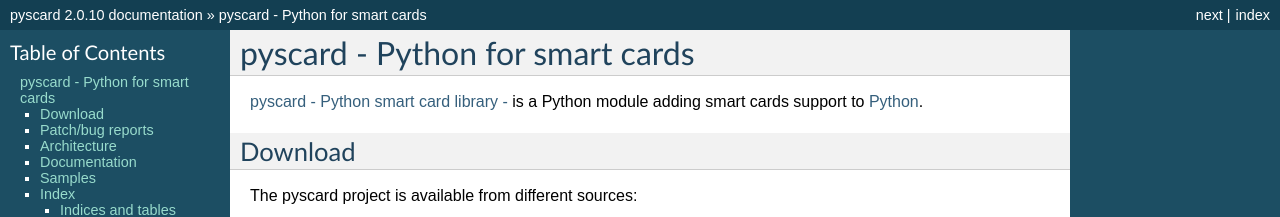
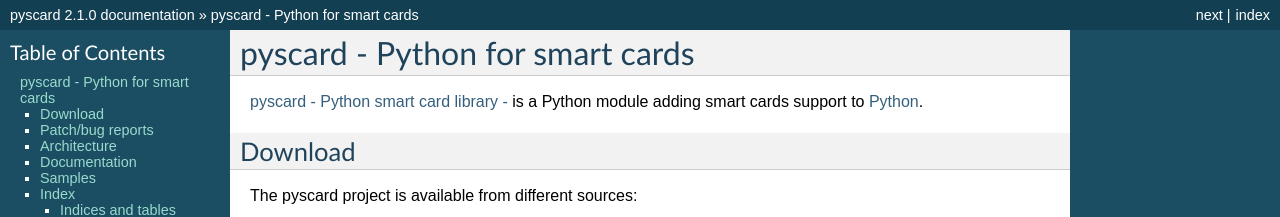
Before and after one commit to LudovicRousseau/pyscard, a Sphinx documentation site: the page built from smartcard/doc/index.rst, in a window 1280 px wide and 900 px high. Shown: the top 217 px of the window. Built offline with Sphinx 7.4.7, drawn with Linux system fonts in a browser that asks for light colours; some of the changed text lies outside the part shown.

Commit message:
Release 2.1.0
Signed-off-by: Ludovic Rousseau <ludovic.rousseau@free.fr>

```diff
--- a/setup.py
+++ b/setup.py
@@ -64,7 +64,7 @@ else:
     except:
         platform_include_dirs = ['/usr/include/PCSC', '/usr/local/include/PCSC']
 
-VERSION_INFO = (2, 0, 10, 0)
+VERSION_INFO = (2, 1, 0, 0)
 VERSION_STR = '%i.%i.%i' % VERSION_INFO[:3]
 VERSION_ALT = '%i,%01i,%01i,%04i' % VERSION_INFO
 
--- a/smartcard/doc/conf.py
+++ b/smartcard/doc/conf.py
@@ -50,9 +50,9 @@ copyright = '2014, Jean-Daniel Aussel, Ludovic Rousseau'
 # built documents.
 #
 # The short X.Y version.
-version = '2.0.10'
+version = '2.1.0'
 # The full version, including alpha/beta/rc tags.
-release = '2.0.10'
+release = '2.1.0'
 
 # The language for content autogenerated by Sphinx. Refer to documentation
 # for a list of supported languages.
```
Also changed, not shown: 1 other file.
